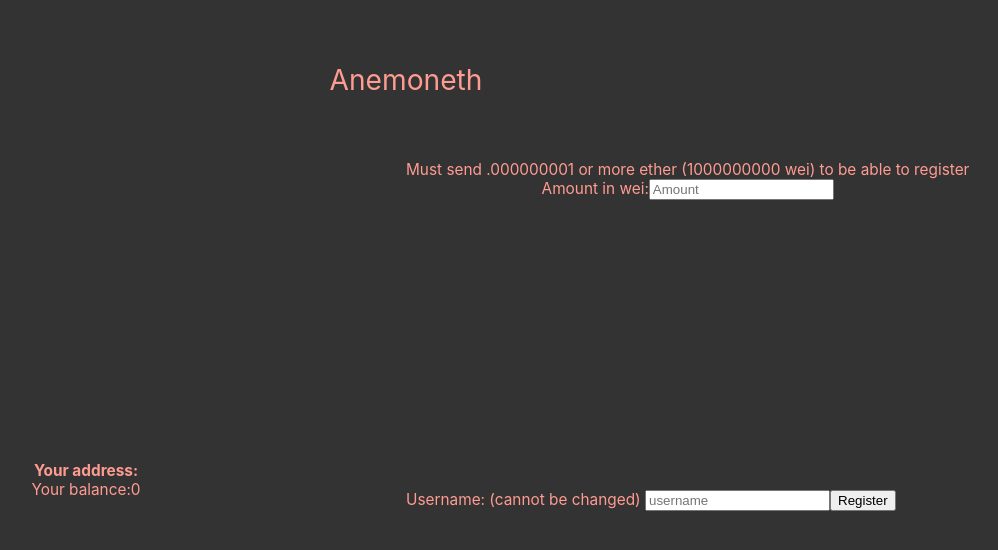
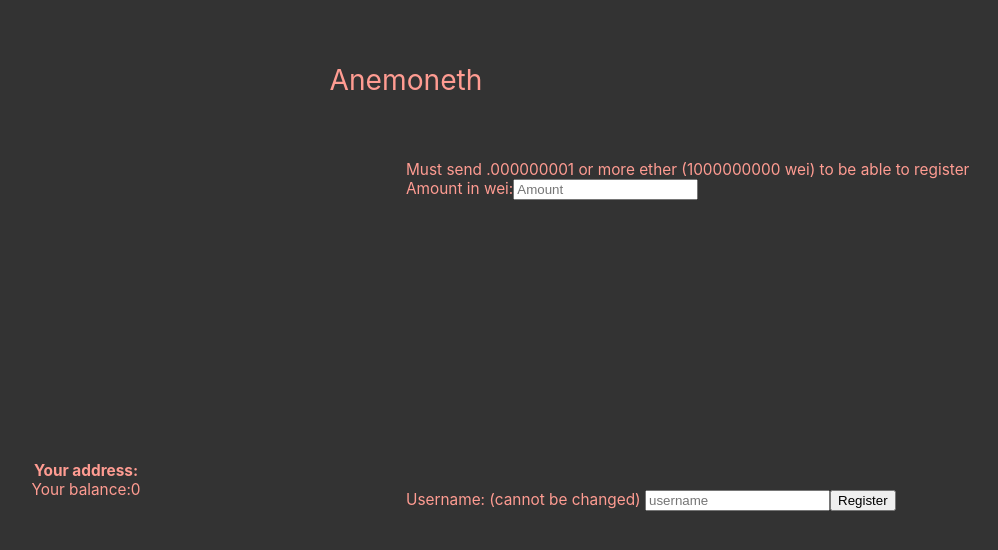
Before and after one commit to marinojoey/Anemoneth-contract, a React (Create React App) app in the folder react-frontend/: page / in a window 1280 px wide. Shown: the top 550 px of the page, without its empty margins (234-1232 px from the left). Built offline with nearby package versions, Linux system fonts and the light colour scheme.

Commit message:
added routes and authentication context for page navigation

```diff
--- a/react-frontend/src/App.jsx
+++ b/react-frontend/src/App.jsx
@@ -1,13 +1,23 @@
 import './App.scss';
-import React from 'react';
+import React, { useState, createContext } from 'react';
+import { BrowserRouter as Router, Route, Routes } from 'react-router-dom';
 import Login from './components/LoginPage/Login';
+import Homepage from './components/Homepage/Homepage';
+
+export const AuthContext = createContext();
 
 function App() {
+  const [authenticated, setAuthenticated] = useState(false);
+  const [userAddress, setUserAddress] = useState("");
 
   return (
-    <div className="App">
-      <Login />
-    </div>
+    <AuthContext.Provider value={{ authenticated, setAuthenticated, userAddress, setUserAddress }}>
+      <Router>
+        <Routes>
+          <Route path="/" element={(authenticated && userAddress) ? <Homepage /> : <Login />} />
+        </Routes>
+      </Router>
+    </AuthContext.Provider>
   );
 }
 
```
